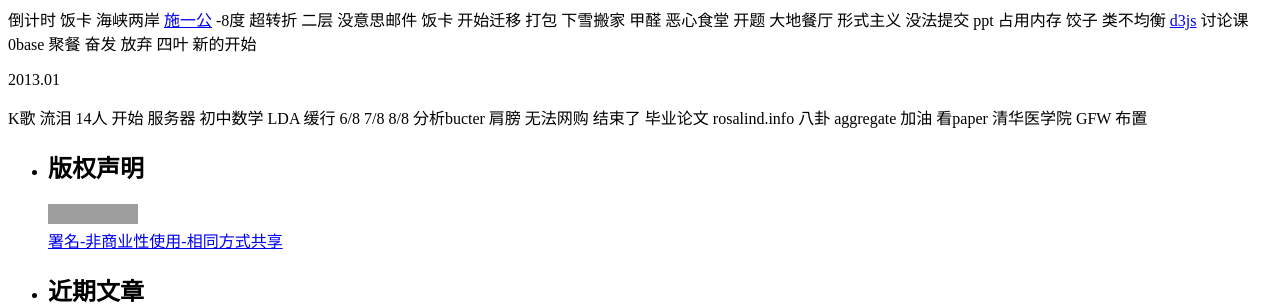
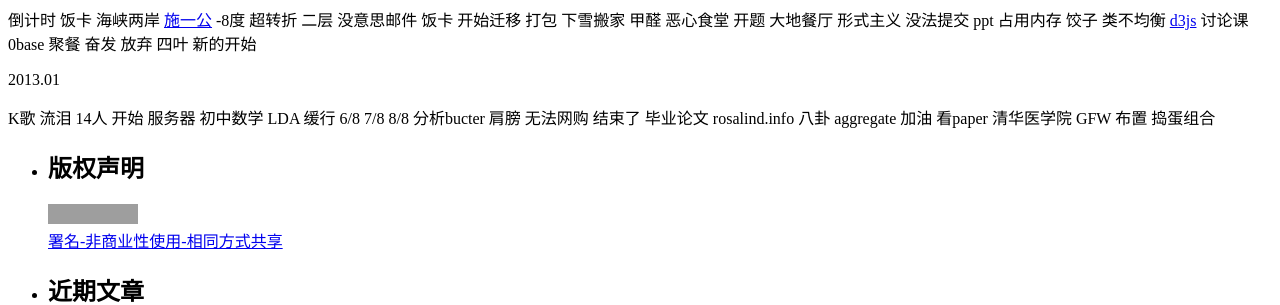
Before and after one commit to yulijia/cn, a Jekyll site: the page built from diary/index.md, in a window 1280 px wide and 900 px high, scrolled down 1242 px. Shown: the part 150-455 px from the top of the window. Built offline with Jekyll 4.4.1, drawn with Linux system fonts in a browser that asks for light colours; grey boxes are pictures that could not be loaded.

Commit message:
add diary

```diff
--- a/diary/index.md
+++ b/diary/index.md
@@ -79,4 +79,4 @@
 2013.01
 
 
-K歌 流泪 14人 开始 服务器 初中数学 LDA 缓行 6/8 7/8 8/8 分析bucter 肩膀 无法网购 结束了 毕业论文 rosalind.info 八卦 aggregate 加油 看paper 清华医学院 GFW 布置
+K歌 流泪 14人 开始 服务器 初中数学 LDA 缓行 6/8 7/8 8/8 分析bucter 肩膀 无法网购 结束了 毕业论文 rosalind.info 八卦 aggregate 加油 看paper 清华医学院 GFW 布置 捣蛋组合
```
